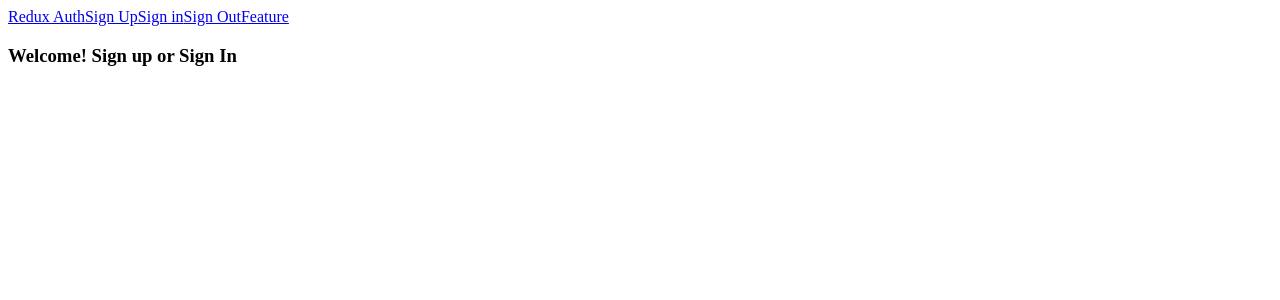
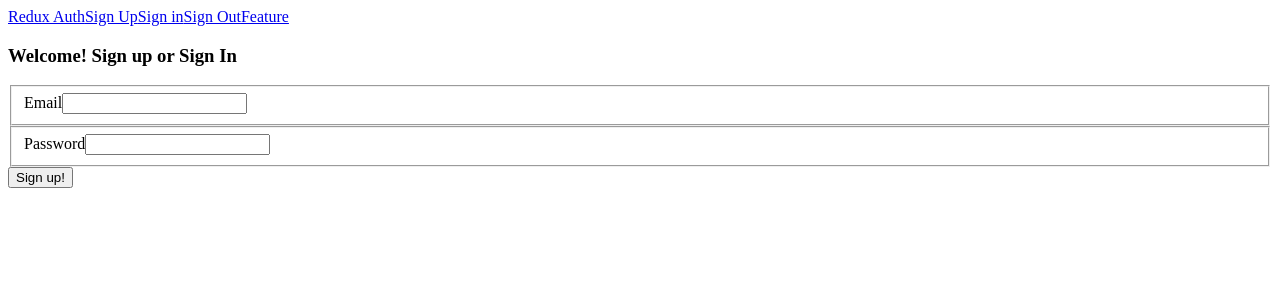
Before and after one commit to pakman198/Advanced-React-Redux, a React (Create React App) app in the folder authentication/client/: page / in a window 1280 px wide. Shown: the top 300 px of the page. Built offline with nearby package versions, Linux system fonts and the light colour scheme.

Commit message:
Module 6: scaffolding the sign up form

```diff
--- /dev/null
+++ b/authentication/client/src/components/auth/Signup.js
@@ -0,0 +1,38 @@
+import React from 'react';
+import { reduxForm, Field } from 'redux-form';
+
+class Signup extends React.Component {
+
+  onSubmit = (formProps) => {
+    console.log(formProps);
+  }
+
+  render() {
+    const { handleSubmit } = this.props
+    return(
+      <form onSubmit={ handleSubmit(this.onSubmit) }>
+        <fieldset>
+          <label htmlFor="email">Email</label>
+          <Field
+            name="email"
+            type="email"
+            component="input"
+            autoComplete="none"
+          />
+        </fieldset>
+        <fieldset>
+          <label htmlFor="password">Password</label>
+          <Field
+            name="password"
+            type="password"
+            component="input"
+            autoComplete="none"
+          />
+        </fieldset>
+        <button type="submit">Sign up!</button>
+      </form>
+    );
+  }
+}
+
+export default reduxForm({ form: 'signup' })(Signup);
--- a/authentication/client/src/index.js
+++ b/authentication/client/src/index.js
@@ -1,15 +1,23 @@
 import React from 'react';
 import ReactDOM from 'react-dom';
 import { BrowserRouter, Route } from 'react-router-dom';
+import { Provider } from 'react-redux';
+import { createStore } from 'redux';
 
+import reducers from './reducers';
 import App from './components/App';
 import Welcome from './components/Welcome';
+import Signup from './components/auth/Signup';
+
 
 ReactDOM.render(
-  <BrowserRouter>
-    <App>
-      <Route to="/" exact component={Welcome} />
-    </App>
-  </BrowserRouter>,
+  <Provider store={ createStore(reducers, {}) }>
+    <BrowserRouter>
+      <App>
+        <Route to="/" exact component={Welcome} />
+        <Route to="/signup" component={Signup} />
+      </App>
+    </BrowserRouter>
+  </Provider>,
   document.querySelector('#root')
 );
--- /dev/null
+++ b/authentication/client/src/reducers/auth.js
@@ -0,0 +1,8 @@
+const INITIAL_STATE = {
+  authenticated: '',
+  errorMessage: ''
+};
+
+export default (state = INITIAL_STATE, action) => {
+  return state;
+}
--- /dev/null
+++ b/authentication/client/src/reducers/index.js
@@ -0,0 +1,9 @@
+import { combineReducers } from 'redux';
+import { reducer as formReducer } from 'redux-form';
+
+import auth from './auth';
+
+export default combineReducers({
+  auth,
+  form: formReducer
+});
```
